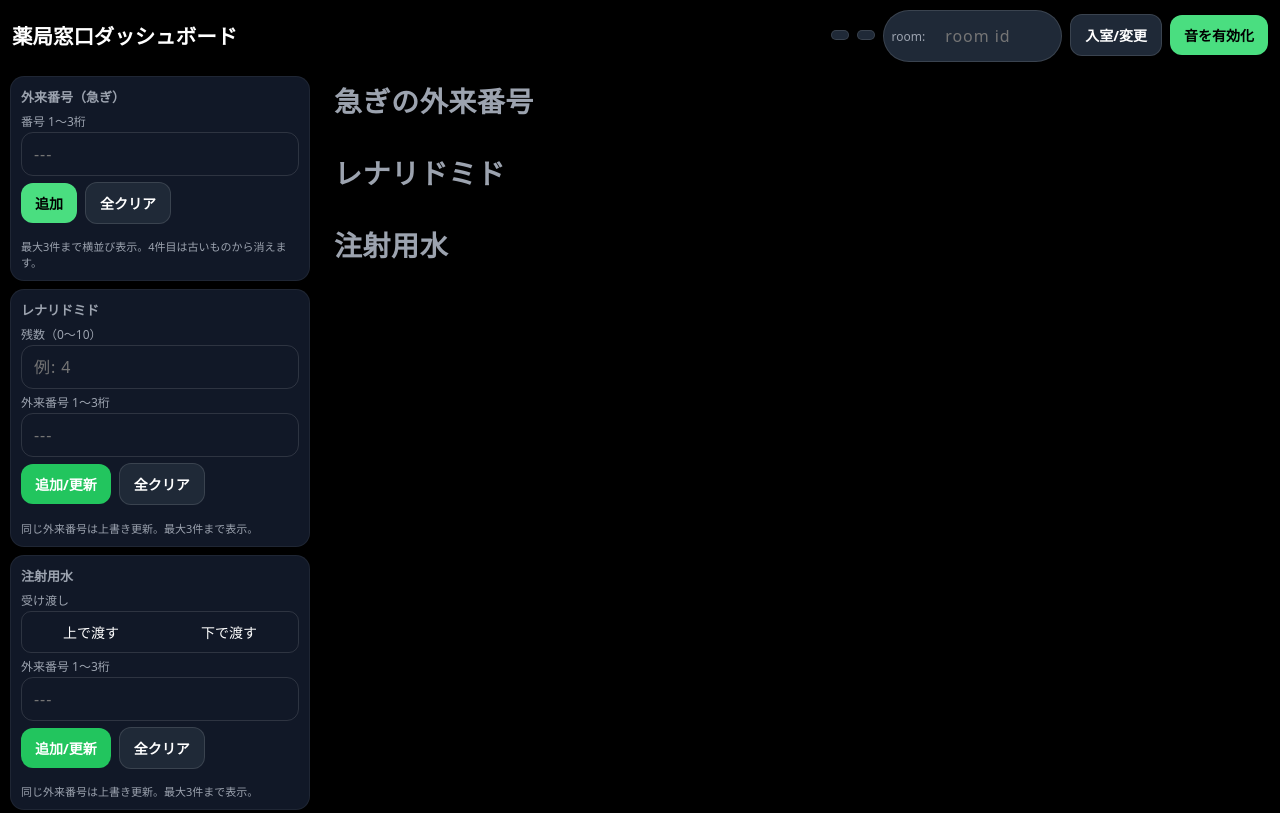
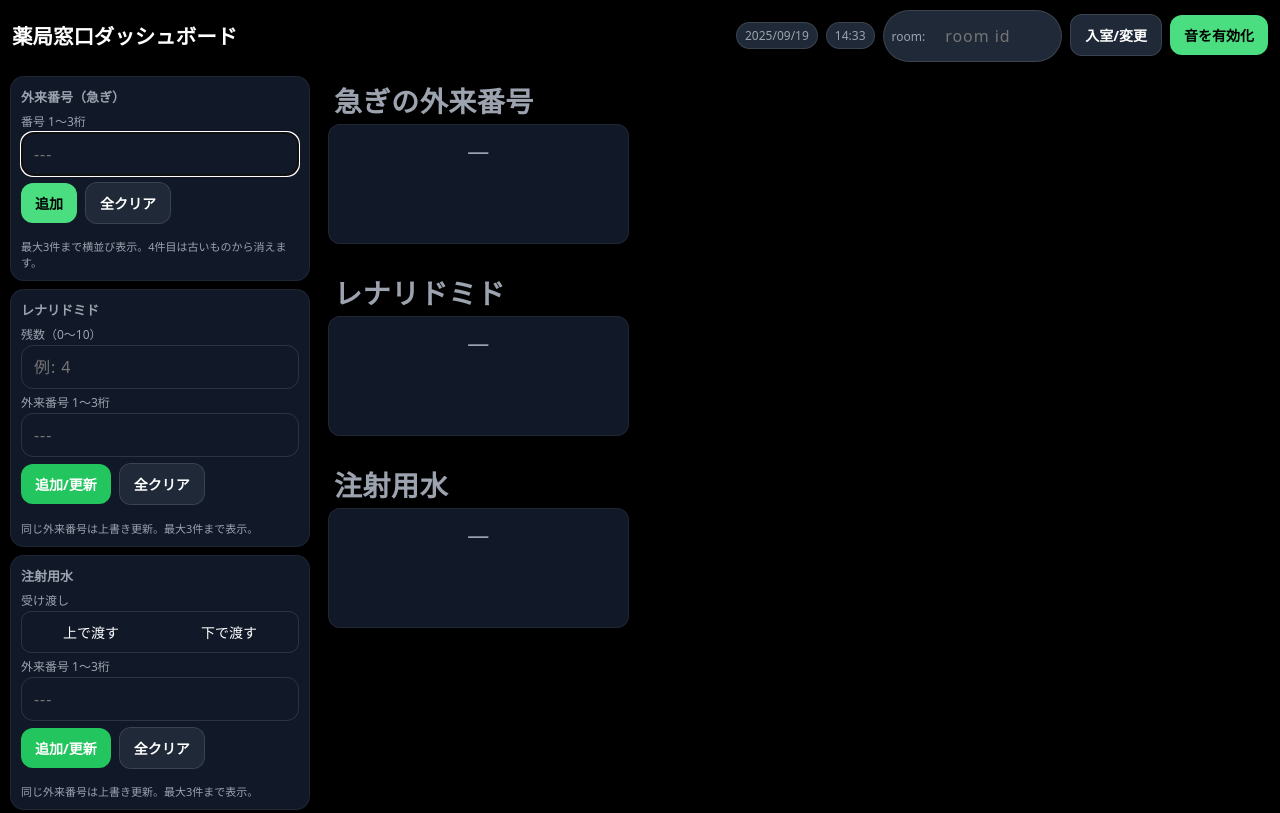
Before and after one commit to tutumi2011kt-gif/pharmacy-board10, a plain HTML site: page index.html in a window 1280 px wide. Shown: the top 813 px of the page. Drawn offline with Linux system fonts and the light colour scheme; no server answers.

Commit message:
Update index.html

```diff
--- a/index.html
+++ b/index.html
@@ -202,7 +202,7 @@ import { getDatabase, ref, onValue, update, get } from "https://www.gstatic.com/
 
 /*** 1) ←ここにあなたの Firebase 設定を貼り付けてください ***/
 const firebaseConfig = {
-  apiKey: " "AIzaSyAzuxtkicdsVL8JofgCXZI95uoXNUQf8Hk",
+  apiKey: " AIzaSyAzuxtkicdsVL8JofgCXZI95uoXNUQf8Hk",
   authDomain: "pharmacy-board-5ec00.firebaseapp.com",
   databaseURL: "https://pharmacy-board-5ec00-default-rtdb.firebaseio.com",
   projectId: "pharmacy-board-5ec00",
```
